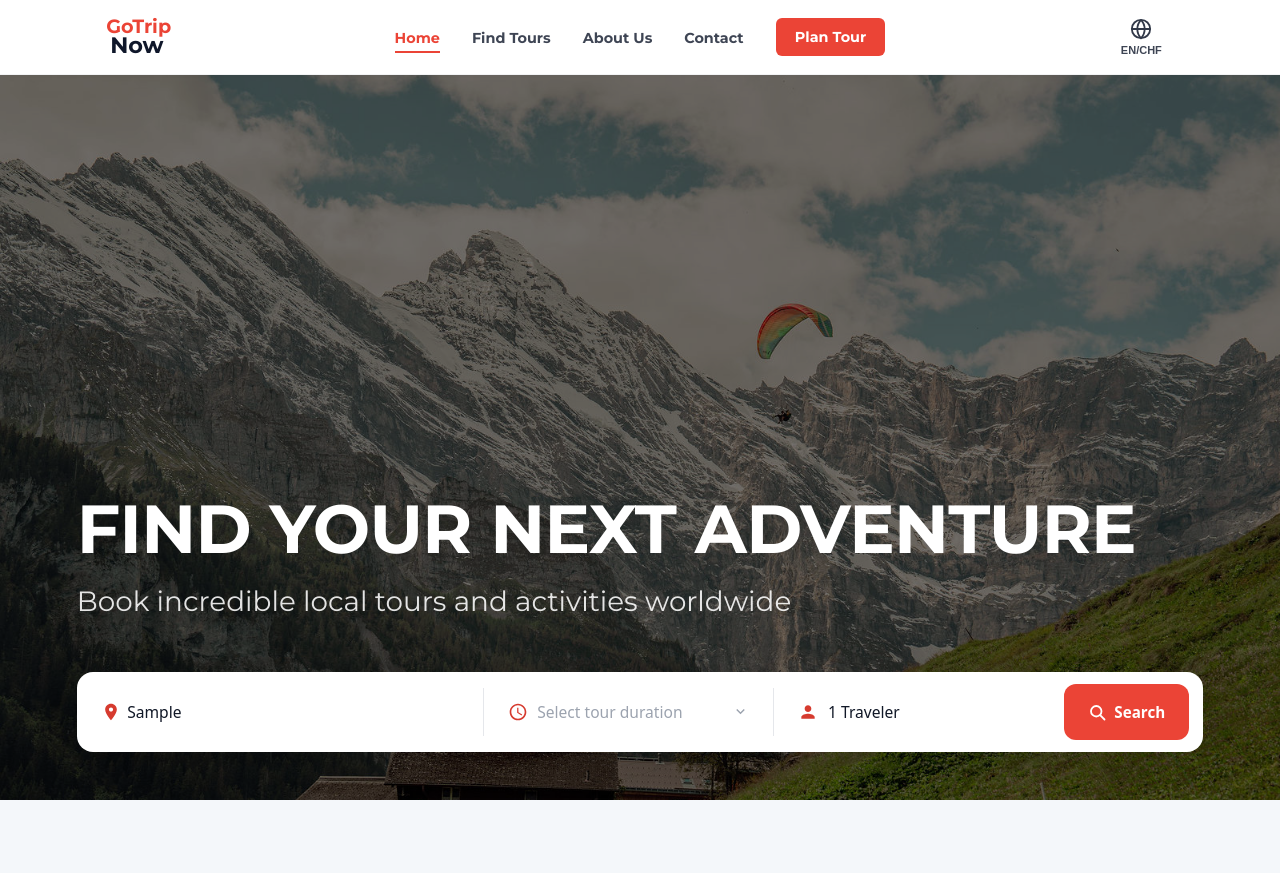
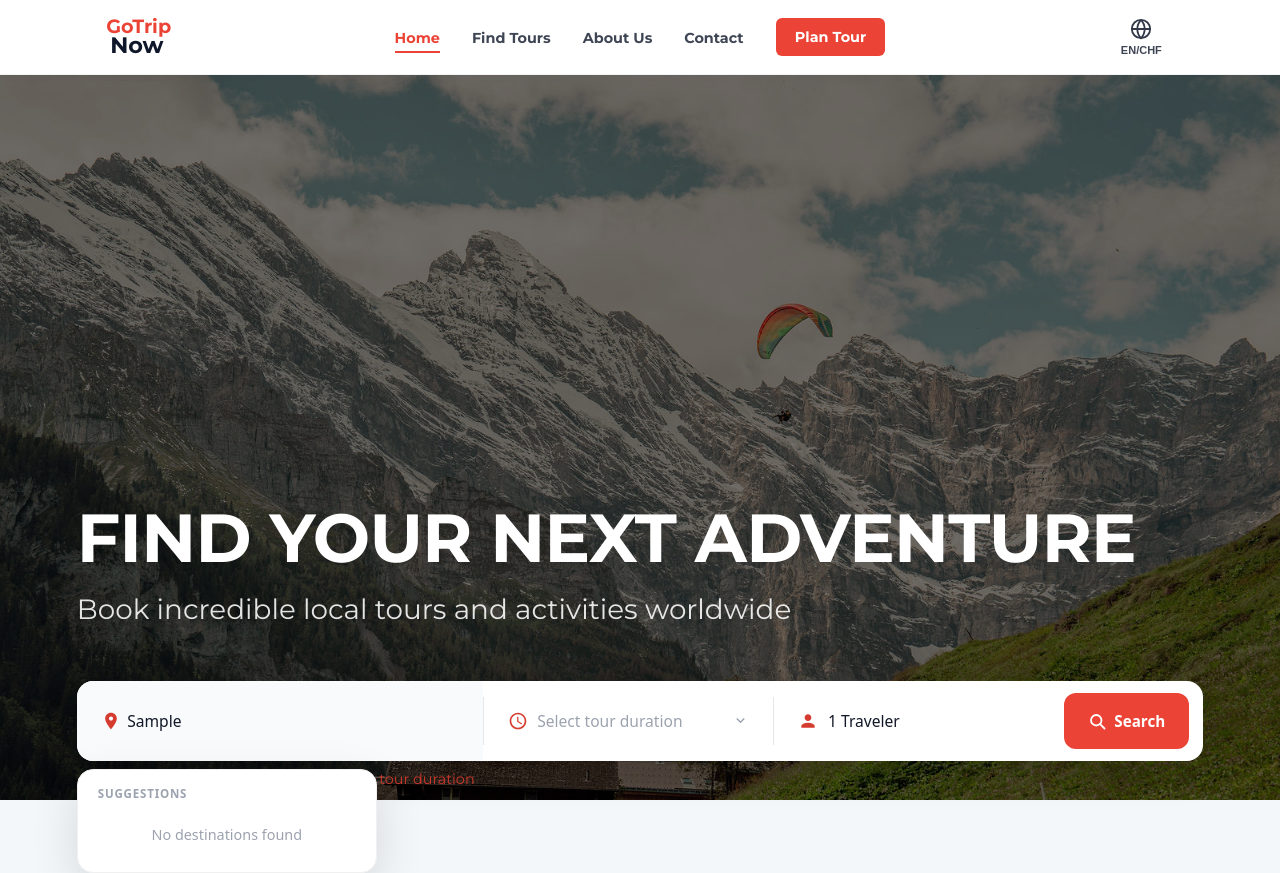
Before and after one commit to 05Waleed/gotripnow, a Next.js app: page /about in a window 1280 px wide. Both pictures are taken after typing "Sample" into the empty fields and a click on the button "Search". Before the commit the page ends 800 px from the top, so only its background shows below. Built offline with nearby package versions, Linux system fonts and the light colour scheme.

Commit message:
add errors if fields are missing

```diff
--- a/src/components/Hero/Hero.css
+++ b/src/components/Hero/Hero.css
@@ -27,7 +27,7 @@
       Vertical bottom padding: 2rem → 3rem
     */
     padding:
-        clamp(1rem, 3vw, 2rem) clamp(1rem, 6vw, 7.5rem) clamp(1.5rem, 4vw, 3rem);
+        clamp(1rem, 3vw, 2rem) clamp(1rem, 6vw, 7.5rem) 0.7rem;
     box-sizing: border-box;
 }
 
--- a/src/components/ToursSearchBar/ToursSearchBar.css
+++ b/src/components/ToursSearchBar/ToursSearchBar.css
@@ -1,6 +1,14 @@
 /* =============================================
    ToursSearchBar — single unified white card
    ============================================= */
+
+/* Outer wrapper so errors sit below the card */
+.tsb-wrapper {
+    display: flex;
+    flex-direction: column;
+    gap: 0.5rem;
+    width: 100%;
+}
 
 .tsb-card {
     background-color: #ffffff;
@@ -23,6 +31,35 @@
     margin: 1rem 0;
 }
 
+/* ── Error messages below the card ─────────── */
+/* Always rendered — height reserved — so the card never shifts */
+.tsb-errors {
+    display: flex;
+    flex-wrap: wrap;
+    gap: 0.3rem 1.25rem;
+    padding: 0 0.25rem;
+    min-height: 1.25rem;
+}
+
+.tsb-error-item {
+    display: flex;
+    align-items: center;
+    gap: 0.3rem;
+    font-size: 0.9rem;
+    color: #d63b2f;
+    animation: tsb-fade-in 0.15s ease;
+}
+
+@keyframes tsb-fade-in {
+    from {
+        opacity: 0;
+    }
+
+    to {
+        opacity: 1;
+    }
+}
+
 /* ── Responsive: tablet/mobile (≤ 768px) ─── */
 @media (max-width: 768px) {
     .tsb-card {
@@ -31,11 +68,15 @@
         border-radius: 1rem;
     }
 
-    /* Horizontal divider between stacked fields */
     .tsb-divider {
         width: auto;
         height: 1px;
         align-self: stretch;
         margin: 0 1.25rem;
     }
+
+    .tsb-errors {
+        flex-direction: column;
+        gap: 0.3rem;
+    }
 }
--- a/src/components/ToursSearchBar/ToursSearchBar.tsx
+++ b/src/components/ToursSearchBar/ToursSearchBar.tsx
@@ -9,11 +9,18 @@ import TourSearchBttn from '../ui/TourSearchBttn/TourSearchBttn';
 
 type ActiveField = 'location' | 'type' | 'passenger' | null;
 
+interface FormErrors {
+    location: string;
+    type: string;
+}
+
 export default function ToursSearchBar() {
     const [activeField, setActiveField] = useState<ActiveField>(null);
+    const [location, setLocation] = useState('');
+    const [tourType, setTourType] = useState('');
+    const [errors, setErrors] = useState<FormErrors>({ location: '', type: '' });
     const cardRef = useRef<HTMLDivElement>(null);
 
-    // Close all dropdowns on outside click
     useEffect(() => {
         function handleClickOutside(event: MouseEvent) {
             if (cardRef.current && !cardRef.current.contains(event.target as Node)) {
@@ -24,37 +31,78 @@ export default function ToursSearchBar() {
         return () => document.removeEventListener('mousedown', handleClickOutside);
     }, []);
 
+    function handleSearch() {
+        const newErrors: FormErrors = { location: '', type: '' };
+
+        if (!location.trim()) newErrors.location = 'Please select a city';
+        if (!tourType) newErrors.type = 'Please select a tour duration';
+
+        setErrors(newErrors);
+
+        if (newErrors.location || newErrors.type) return;
+
+        setActiveField(null);
+        // → your search / router call here
+        console.log('Search:', { location, tourType });
+    }
+
     return (
+        <div className="tsb-wrapper">
             <div className="tsb-card" ref={cardRef}>
-            {/* Location — auto-advances to Duration on select */}
                 <TourLocationField
                     isOpen={activeField === 'location'}
                     onOpen={() => setActiveField('location')}
                     onClose={() => setActiveField(null)}
-                onSelect={() => setActiveField('type')}
+                    onSelect={(city) => {
+                        setLocation(city);
+                        setErrors((e) => ({ ...e, location: '' }));
+                        setActiveField('type');
+                    }}
                 />
 
                 <div className="tsb-divider" />
 
-            {/* Duration — auto-advances to Travelers on select */}
                 <TourTypeField
                     isOpen={activeField === 'type'}
                     onOpen={() => setActiveField('type')}
                     onClose={() => setActiveField(null)}
-                onSelect={() => setActiveField('passenger')}
+                    onSelect={(value) => {
+                        setTourType(value);
+                        setErrors((e) => ({ ...e, type: '' }));
+                        setActiveField('passenger');
+                    }}
                 />
 
                 <div className="tsb-divider" />
 
-            {/* Travelers — closes on done */}
                 <TourPassengerField
                     isOpen={activeField === 'passenger'}
                     onOpen={() => setActiveField('passenger')}
                     onClose={() => setActiveField(null)}
                 />
 
-            {/* Search button — right end of card */}
-            <TourSearchBttn onClick={() => setActiveField(null)} />
+                <TourSearchBttn onClick={handleSearch} />
+            </div>
+
+            {/* Always rendered — height reserved — no layout shift */}
+            <div className="tsb-errors" role="alert" aria-live="polite">
+                {errors.location && (
+                    <span className="tsb-error-item">
+                        <svg viewBox="0 0 24 24" width="13" height="13" fill="currentColor" aria-hidden="true">
+                            <path d="M12 2C6.48 2 2 6.48 2 12s4.48 10 10 10 10-4.48 10-10S17.52 2 12 2zm1 15h-2v-2h2v2zm0-4h-2V7h2v6z" />
+                        </svg>
+                        {errors.location}
+                    </span>
+                )}
+                {errors.type && (
+                    <span className="tsb-error-item">
+                        <svg viewBox="0 0 24 24" width="13" height="13" fill="currentColor" aria-hidden="true">
+                            <path d="M12 2C6.48 2 2 6.48 2 12s4.48 10 10 10 10-4.48 10-10S17.52 2 12 2zm1 15h-2v-2h2v2zm0-4h-2V7h2v6z" />
+                        </svg>
+                        {errors.type}
+                    </span>
+                )}
+            </div>
         </div>
     );
 }
--- a/src/components/ui/TourLocationField/TourLocationField.css
+++ b/src/components/ui/TourLocationField/TourLocationField.css
@@ -10,7 +10,6 @@
     min-width: 0;
 }
 
-/* Trigger area — flush inside card, no own border */
 .tlf-input-container {
     height: 5rem;
     width: 100%;
@@ -30,7 +29,6 @@
     background-color: #f9fafb;
 }
 
-/* Left-side field icon */
 .tlf-field-icon {
     color: #d63b2f;
     display: flex;
@@ -38,7 +36,6 @@
     flex-shrink: 0;
 }
 
-/* Search input */
 .tlf-input-container input {
     border: none;
     outline: none;
@@ -66,10 +63,10 @@
     padding: 1rem 0 0.75rem 0;
     z-index: 200;
     border: 1px solid #f0f0f0;
-    animation: tsb-drop-in 0.15s ease;
+    animation: tlf-drop-in 0.15s ease;
 }
 
-@keyframes tsb-drop-in {
+@keyframes tlf-drop-in {
     from {
         opacity: 0;
         transform: translateY(-6px);
--- a/src/components/ui/TourLocationField/TourLocationField.tsx
+++ b/src/components/ui/TourLocationField/TourLocationField.tsx
@@ -9,20 +9,20 @@ interface SuggestionItem {
 }
 
 const SUGGESTIONS: SuggestionItem[] = [
-    { city: 'Zurich',      country: 'Switzerland' },
-    { city: 'Lucerne',     country: 'Switzerland' },
-    { city: 'Interlaken',  country: 'Switzerland' },
-    { city: 'Geneva',      country: 'Switzerland' },
-    { city: 'Bern',        country: 'Switzerland' },
-    { city: 'Zermatt',     country: 'Switzerland' },
-    { city: 'Basel',       country: 'Switzerland' },
+    { city: 'Zurich',     country: 'Switzerland' },
+    { city: 'Lucerne',    country: 'Switzerland' },
+    { city: 'Interlaken', country: 'Switzerland' },
+    { city: 'Geneva',     country: 'Switzerland' },
+    { city: 'Bern',       country: 'Switzerland' },
+    { city: 'Zermatt',    country: 'Switzerland' },
+    { city: 'Basel',      country: 'Switzerland' },
 ];
 
 interface TourLocationFieldProps {
     isOpen: boolean;
     onOpen: () => void;
     onClose: () => void;
-    onSelect: () => void;
+    onSelect: (city: string) => void;
 }
 
 function PinIcon() {
@@ -42,11 +42,8 @@ export default function TourLocationField({
     const inputRef = useRef<HTMLInputElement>(null);
     const [query, setQuery] = React.useState('');
 
-    // Auto-focus the input when this field becomes active
     useEffect(() => {
-        if (isOpen) {
-            setTimeout(() => inputRef.current?.focus(), 0);
-        }
+        if (isOpen) setTimeout(() => inputRef.current?.focus(), 0);
     }, [isOpen]);
 
     const filteredSuggestions = SUGGESTIONS.filter(
@@ -57,18 +54,14 @@ export default function TourLocationField({
 
     const handleSelect = (city: string) => {
         setQuery(city);
-        onSelect(); // advance to next field
+        onSelect(city);
     };
 
     return (
         <div className="tlf-wrapper">
             <div className={`tlf-input-container${isOpen ? ' active' : ''}`}>
-                {/* Left-side location icon */}
-                <span className="tlf-field-icon">
-                    <PinIcon />
-                </span>
+                <span className="tlf-field-icon"><PinIcon /></span>
                 <span className="tlf-icon-sep" />
-
                 <input
                     ref={inputRef}
                     type="text"
--- a/src/components/ui/TourTypeField/TourTypeField.css
+++ b/src/components/ui/TourTypeField/TourTypeField.css
@@ -29,7 +29,6 @@
     background-color: #f9fafb;
 }
 
-/* Left-side clock icon */
 .ttf-field-icon {
     color: #d63b2f;
     display: flex;
@@ -37,7 +36,6 @@
     flex-shrink: 0;
 }
 
-/* Text area grows to fill, chevron stays right */
 .ttf-field-text {
     flex: 1;
     min-width: 0;
@@ -79,10 +77,10 @@
     padding: 1rem 0 0.75rem 0;
     z-index: 200;
     border: 1px solid #f0f0f0;
-    animation: tsb-drop-in 0.15s ease;
+    animation: ttf-drop-in 0.15s ease;
 }
 
-@keyframes tsb-drop-in {
+@keyframes ttf-drop-in {
     from {
         opacity: 0;
         transform: translateY(-6px);
--- a/src/components/ui/TourTypeField/TourTypeField.tsx
+++ b/src/components/ui/TourTypeField/TourTypeField.tsx
@@ -19,7 +19,7 @@ interface TourTypeFieldProps {
     isOpen: boolean;
     onOpen: () => void;
     onClose: () => void;
-    onSelect: () => void;
+    onSelect: (value: string) => void;
 }
 
 function ClockFieldIcon() {
@@ -48,7 +48,7 @@ export default function TourTypeField({
 
     const handleSelect = (value: string) => {
         setSelectedValue(value);
-        onSelect(); // advance to next field
+        onSelect(value);
     };
 
     const currentLabel = TOUR_TYPES.find((o) => o.value === selectedValue)?.label;
@@ -59,18 +59,13 @@ export default function TourTypeField({
                 className={`ttf-input-container${isOpen ? ' active' : ''}`}
                 onClick={isOpen ? onClose : onOpen}
             >
-                {/* Left-side clock icon */}
-                <span className="ttf-field-icon">
-                    <ClockFieldIcon />
-                </span>
+                <span className="ttf-field-icon"><ClockFieldIcon /></span>
                 <span className="ttf-icon-sep" />
-
                 <span className="ttf-field-text">
                     <span className={`ttf-display-value${!selectedValue ? ' placeholder' : ''}`}>
                         {currentLabel || 'Select tour duration'}
                     </span>
                 </span>
-
                 <div className={`ttf-chevron${isOpen ? ' rotated' : ''}`}>
                     <svg viewBox="0 0 24 24" width="17" height="17" fill="currentColor">
                         <path d="M7.41 8.59L12 13.17l4.59-4.58L18 10l-6 6-6-6 1.41-1.41z" />
@@ -88,9 +83,7 @@ export default function TourTypeField({
                                 className={`ttf-option-item${selectedValue === option.value ? ' selected' : ''}`}
                                 onClick={() => handleSelect(option.value)}
                             >
-                                <div className="ttf-icon-container">
-                                    <ClockDropdownIcon />
-                                </div>
+                                <div className="ttf-icon-container"><ClockDropdownIcon /></div>
                                 <div className="ttf-text-container">
                                     <span className="ttf-label">{option.label}</span>
                                     <span className="ttf-description">{option.description}</span>
```
Lines whose indentation alone changed are shown as unchanged.
